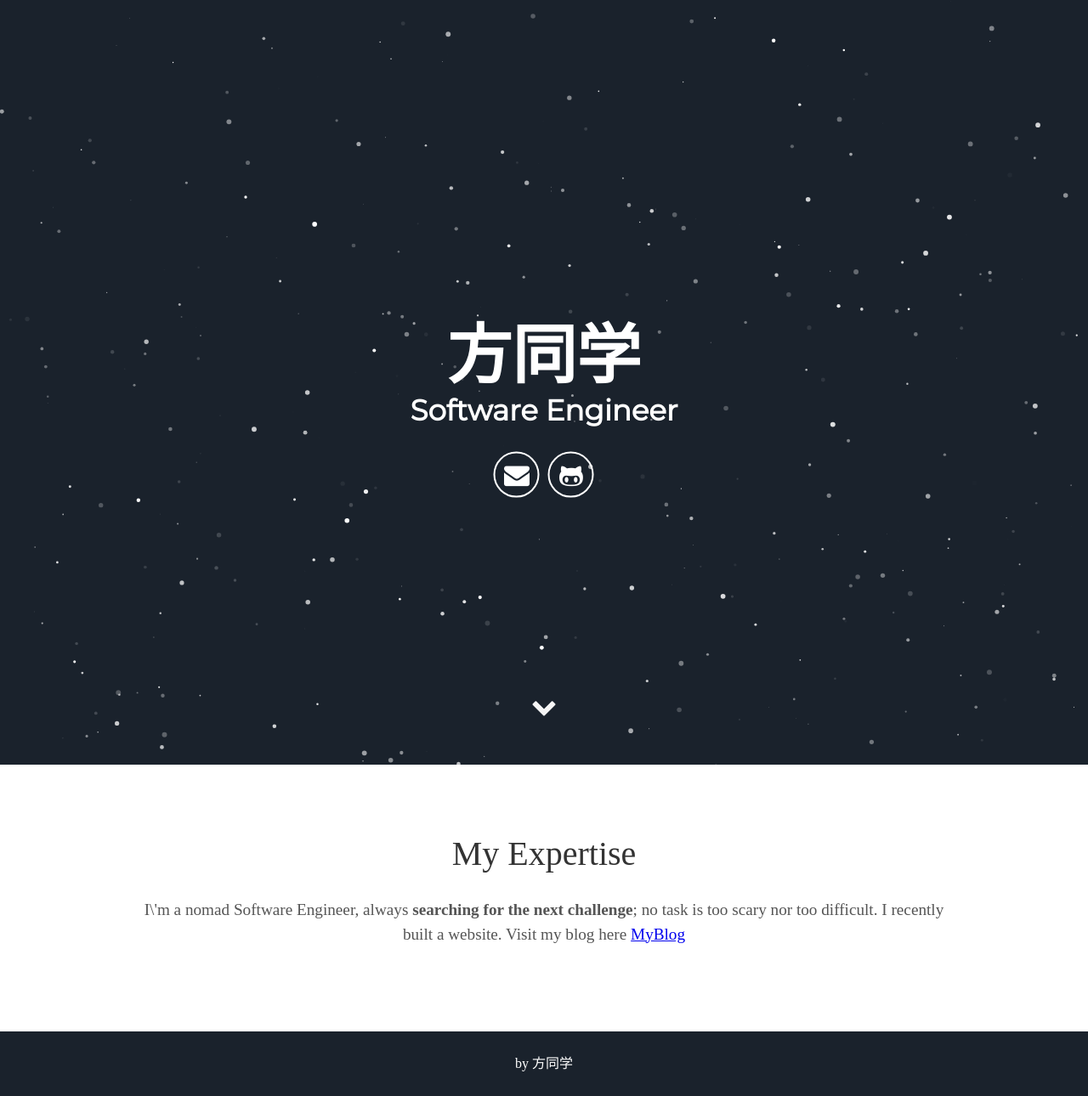
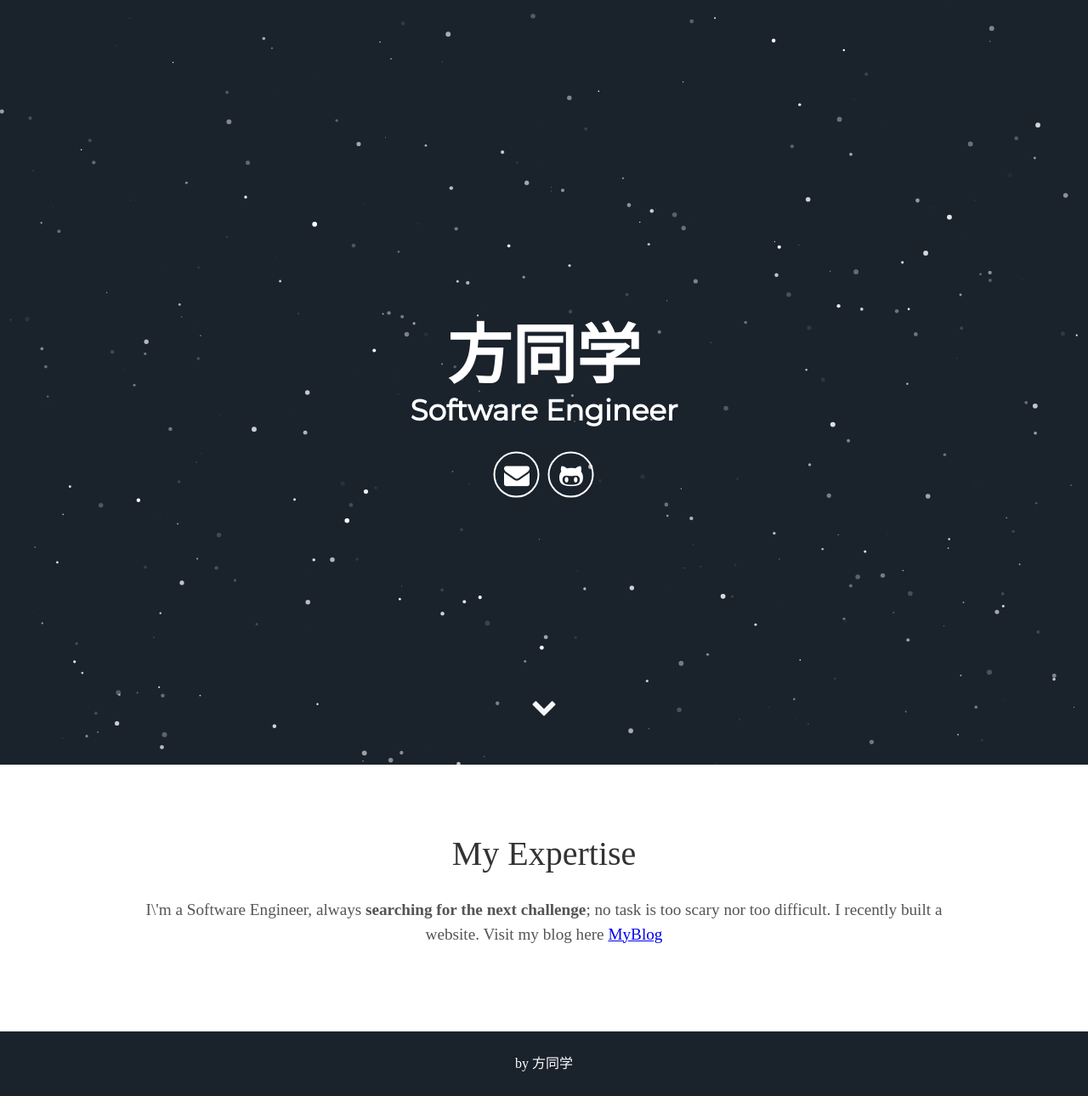
Before and after one commit to FangChao1086/FangChao1086.github.io, a Jekyll site: the page built from index.html, in a window 1280 px wide. Shown: the whole page at 85% size. Built offline with Jekyll 4.4.1, drawn with Linux system fonts in a browser that asks for light colours; some web fonts are replaced; comment, search, counter and statistics services are not loaded.

Commit message:
Update _config.yml

```diff
--- a/_config.yml
+++ b/_config.yml
@@ -6,7 +6,7 @@ description: Jekyll Theme Minimal Resume
 
 # User settings
 username: 方同学
-user_description: I\'m a nomad Software Engineer, always <b>searching for the next challenge</b>; no task is too scary nor too difficult. I recently built a website. Visit my blog here <a href="https://blog.csdn.net/weixin_43824059" target="_blank">MyBlog</a>
+user_description: I\'m a Software Engineer, always <b>searching for the next challenge</b>; no task is too scary nor too difficult. I recently built a website. Visit my blog here <a href="https://blog.csdn.net/weixin_43824059" target="_blank">MyBlog</a>
 user_title: Software Engineer
 email: fangchao1086@163.com
 # twitter_username: lorem_ipsum
```
